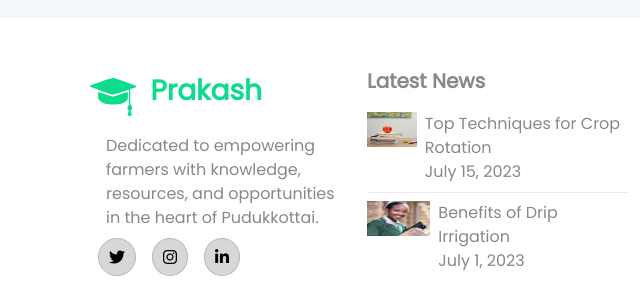
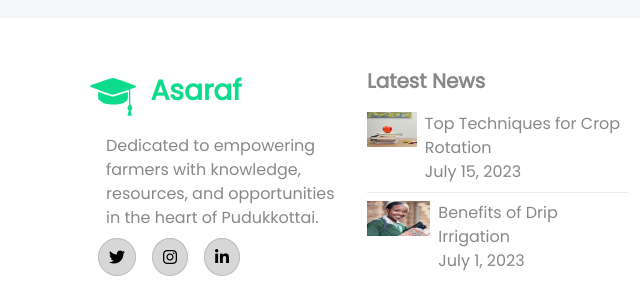
Before and after one commit to wiserAsaraf/Ecommerce-page, a plain HTML site: page index.html in a window 1280 px wide. Shown: the part 8331-8627 px from the top of the page, 0-640 px from the left. Drawn offline with nearby package versions, Linux system fonts and the light colour scheme.

Commit message:
first commit

```diff
--- a/index.html
+++ b/index.html
@@ -1055,7 +1055,7 @@
                 <span>
                   <img src="./assets/images/favicon.png" alt="" />
                 </span>
-                <span class="textgreen">Prakash</span>
+                <span class="textgreen">Asaraf</span>
               </div>
               <div class="pt-3 ps-lg-4">
                 Dedicated to empowering farmers with knowledge, resources, and
```
Also changed, not shown: html/contact.html (+1 -1 lines), html/event.html (+1 -1 lines).
